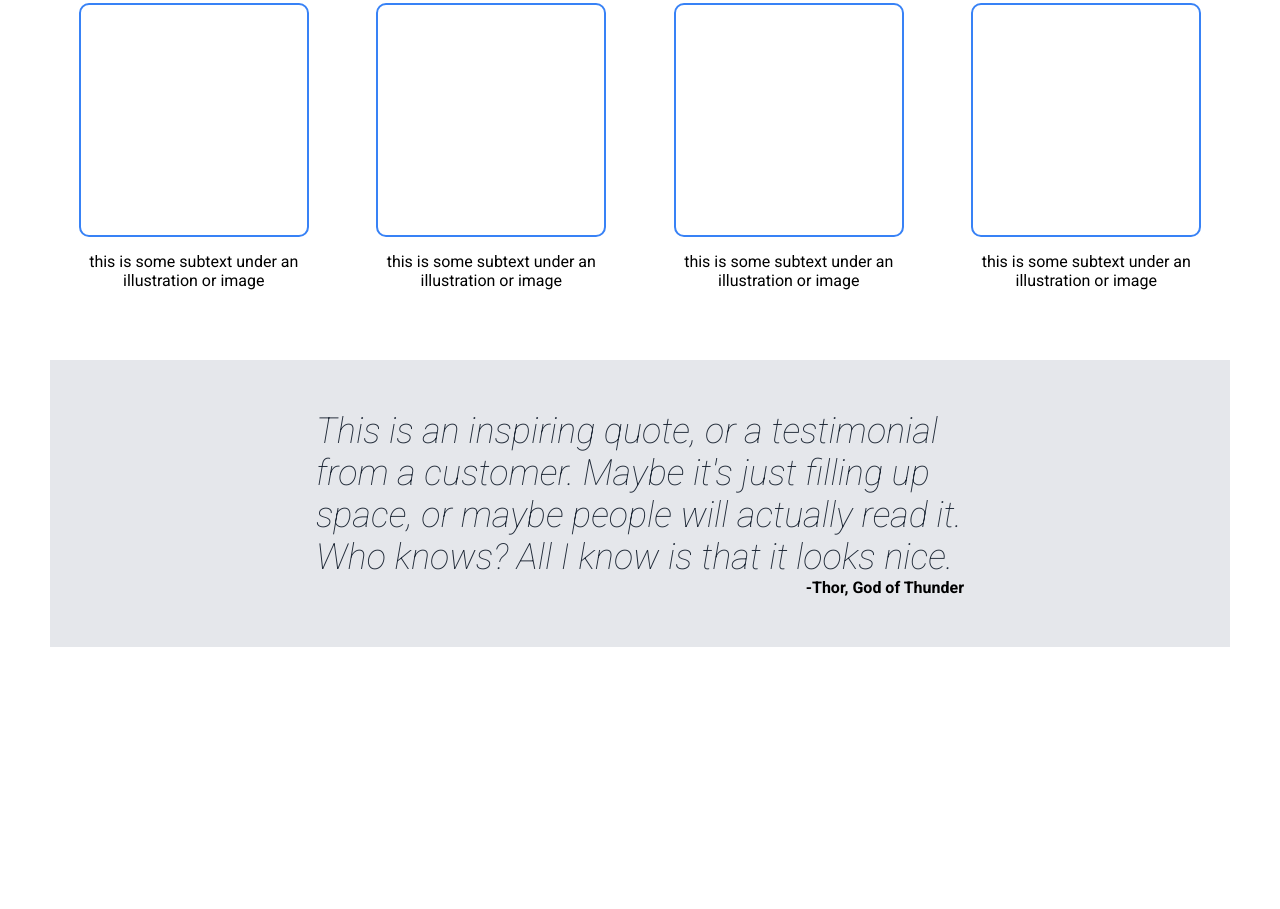
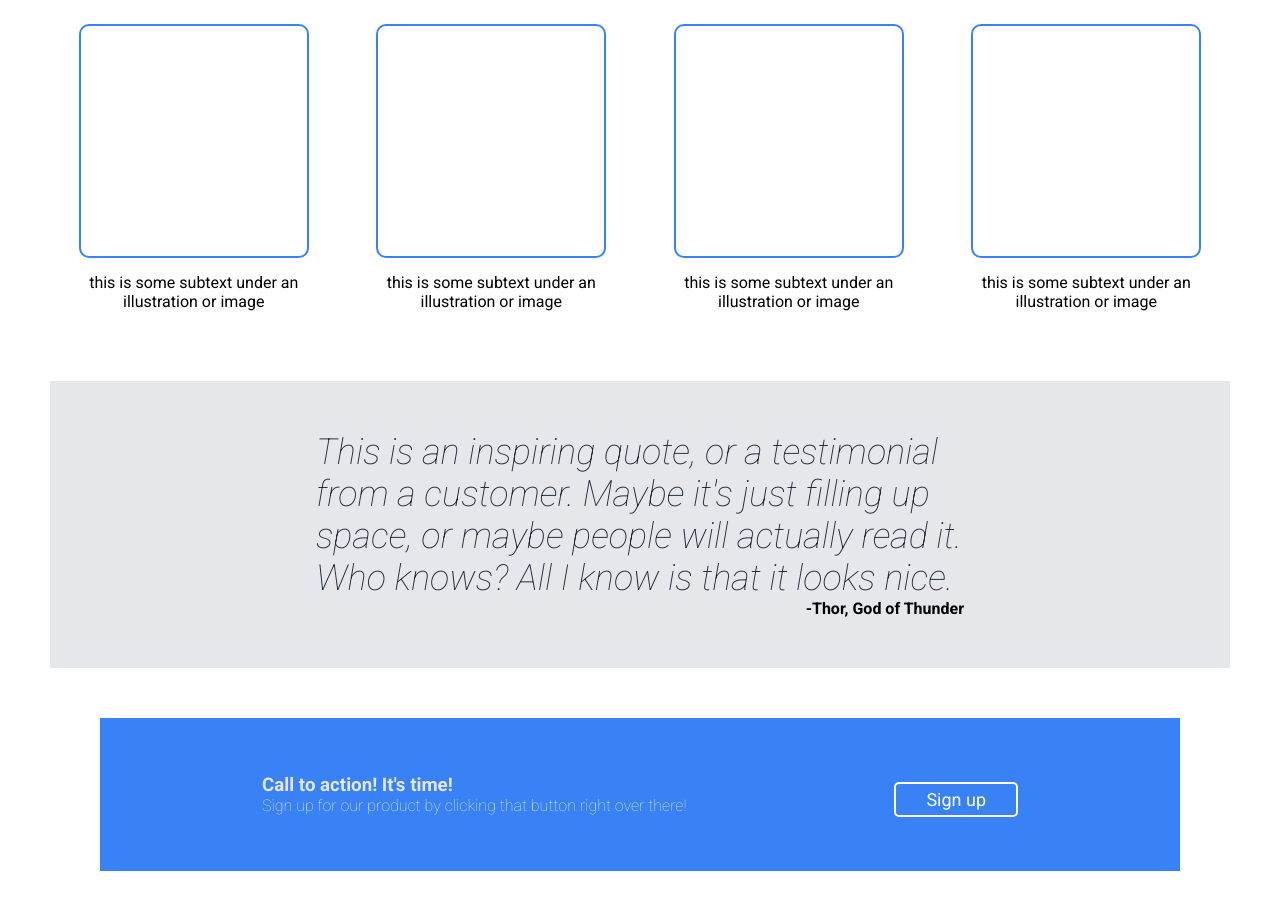
Before and after one commit to daniaedu/odin_landing_page, a plain HTML site: page index.html in a window 1280 px wide. Shown: the part 419-1328 px from the top of the page. Before the commit the page ends 1066 px from the top, so only its background shows below. Drawn offline with Linux system fonts and the light colour scheme.

Commit message:
Complete call to action section HTML structure and CSS styling

```diff
--- a/index.html
+++ b/index.html
@@ -63,7 +63,17 @@
         <span class="author">-Thor, God of Thunder</span>
     </section>
 
-
+    <section class="call-to-action-section">
+        <div class="call-to-action-container">
+            <div class="left">
+                <h3>Call to action! It's time!</h3>
+                <p>Sign up for our product by clicking that button right over there!</p>
+            </div>
+            <div class="right">
+                <button>Sign up</button>
+            </div>
+        </div>
+    </section>
 
 </body>
 </html>
--- a/style.css
+++ b/style.css
@@ -92,7 +92,14 @@ header .hero-container {
 /* Button styling */
 button {
     background-color: #3882F6;
+    font-weight: 400;
+    font-size: 18px;
     color: white;
+    border-radius: 5px;
+    border: 0;
+    margin-top: 10px;
+    padding: 5px 30px;
+    text-align: center;
 }
 
 /*****************************************************************
@@ -167,3 +174,40 @@ button {
     align-self: flex-end;
     font-weight: bold;
 }
+
+/*****************************************************************
+                    Call to Action Section
+*****************************************************************/
+
+/* Flexbox layout and styling for call to action section */
+.call-to-action-section {
+   flex: 1;
+   margin: 50px;
+   display: flex;
+   justify-content: center;
+}
+
+/* Flexbox layout and styling for call to action container */
+.call-to-action-container {
+    flex: 1;
+    display: flex;
+    background-color: #3882F6;
+    padding: 5% 15%;
+    justify-content: space-between;
+    align-items: center;
+}
+
+/* Call to action left side styling */
+.left * {
+    color: #E5E7EB;
+}
+
+/* Call to action left side paragraph styling */
+.left p {
+    font-weight: lighter;
+}
+
+/* Call to action button styling */
+.call-to-action-section button {
+    border: 2px solid white;
+}
```
